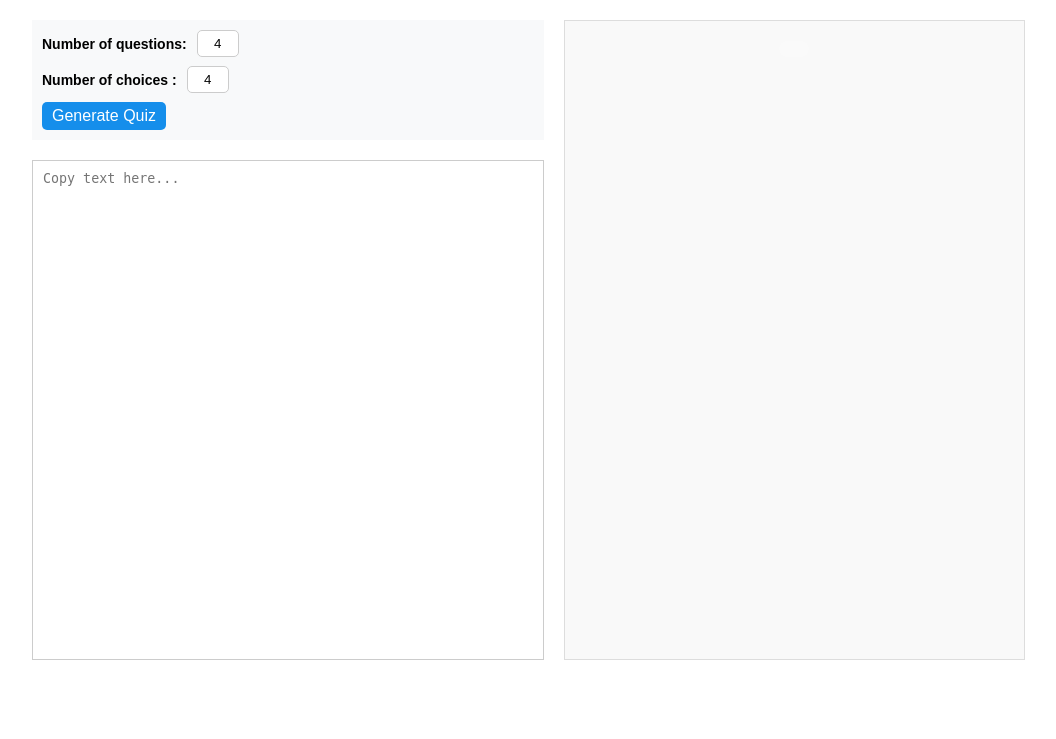
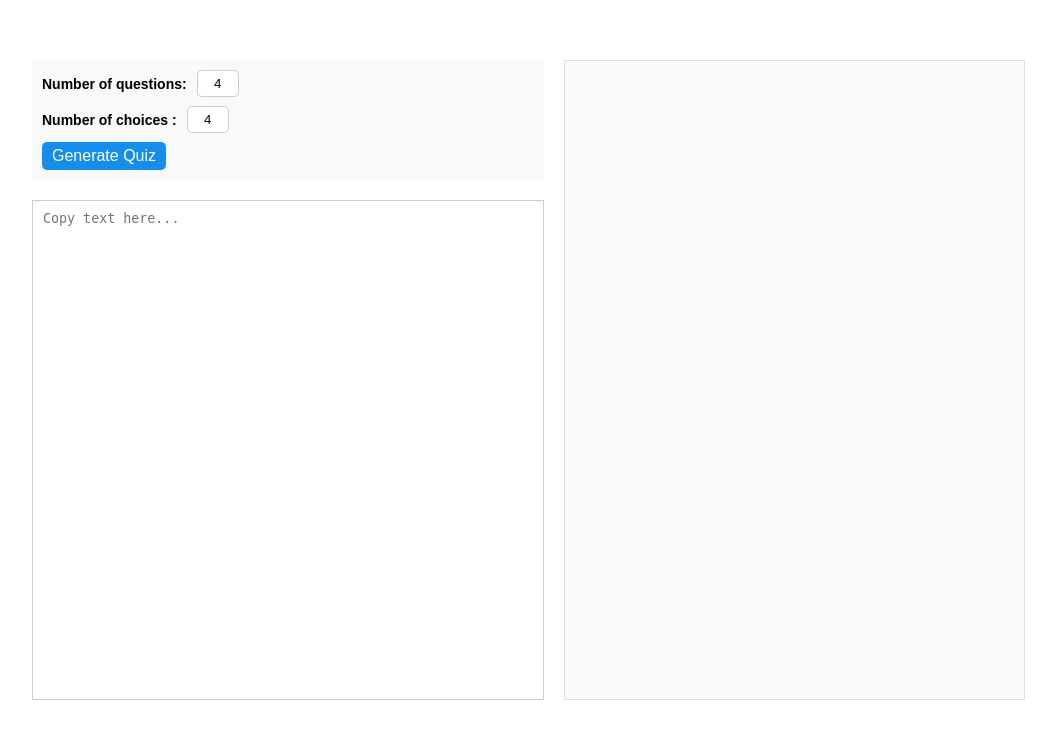
Before and after one commit to evautier/RAQAM, a Flask app: page /quiz-sandbox in a window 1280 px wide. Shown: the top 739 px of the page, without its empty margins (96-1152 px from the left). Run offline with Flask 3, Linux system fonts and the light colour scheme.

Commit message:
Adds margin to the top

```diff
--- a/api/api.py
+++ b/api/api.py
@@ -38,4 +38,4 @@ def quiz_sandbox():
     return render_template("quiz_sandbox.html")
 
 if __name__ == "__main__":
-    app.run(host="0.0.0.0", port=5000, debug=False)
+    app.run(host="0.0.0.0", port=5050, debug=False)
--- a/api/static/style.css
+++ b/api/static/style.css
@@ -12,7 +12,7 @@ body {
     display: flex;
     width: 80%;
     height: 80vh;
-    margin-top: 20px;
+    margin-top: 60px;
     gap: 20px;
     align-items: flex-start;
 }
```
